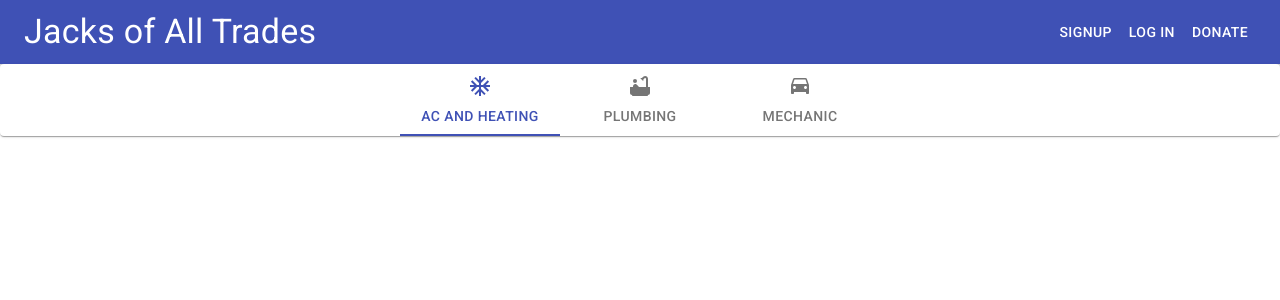
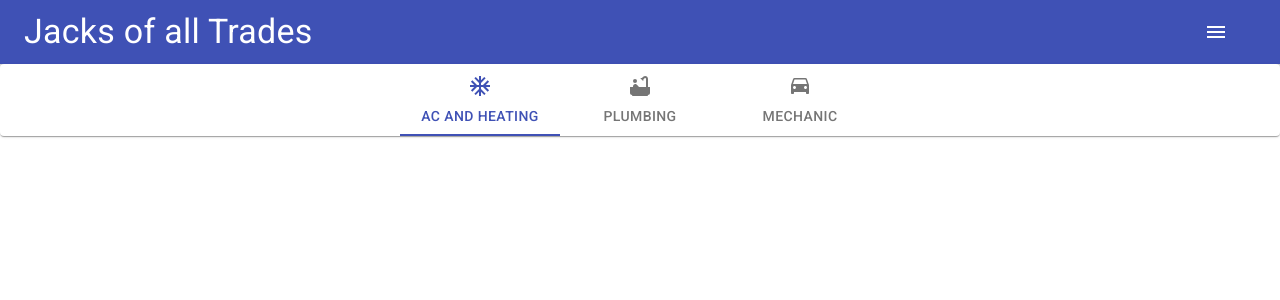
Before and after one commit to jaimecedillo/mern-project, a React (Create React App) app in the folder client/: page / in a window 1280 px wide. Shown: the top 300 px of the page. Built offline with nearby package versions, Linux system fonts and the light colour scheme.

Commit message:
updated navbar

```diff
--- a/client/src/components/Navbar/index.js
+++ b/client/src/components/Navbar/index.js
@@ -1,15 +1,17 @@
-
-import React, { useState } from 'react';
+import React from 'react';
 import { makeStyles } from '@material-ui/core/styles';
 import AppBar from '@material-ui/core/AppBar';
 import Toolbar from '@material-ui/core/Toolbar';
 import Typography from '@material-ui/core/Typography';
 import IconButton from '@material-ui/core/IconButton';
-import Button from '@material-ui/core/Button';
 import MenuIcon from '@material-ui/icons/Menu';
-// import { Link } from "react-router-dom";
+import MenuItem from '@material-ui/core/MenuItem';
+import Menu from '@material-ui/core/Menu';
 
-const useStyles = makeStyles(theme => ({
+const useStyles = makeStyles((theme) => ({
+    root: {
+        flexGrow: 1,
+      },
       menuButton: {
         marginRight: theme.spacing(2),
       },
@@ -18,40 +20,67 @@ const useStyles = makeStyles(theme => ({
       },
     }));
 
+
 const Navbar = () => {
     const classes = useStyles();
-    const [open, setOpen] = useState(false);
 
-    const handleOpen = () => {
-        setOpen(true);
+  const [anchorEl, setAnchorEl] = React.useState(null);
+  const open = Boolean(anchorEl);
+
+
+
+  const handleMenu = (event) => {
+    setAnchorEl(event.currentTarget);
   };
 
   const handleClose = () => {
-        setOpen(false);
+    setAnchorEl(null);
   };
 
+
     return (
+
+          <div className={classes.root}>
+
             <AppBar position="static">
               <Toolbar>
 
                 <Typography variant="h4" className={classes.title}>
-                {/* <Link to="/"> */}
-                    Jacks of All Trades
-                    {/* </Link> */}
+                  Jacks of all Trades
                 </Typography>
-                <Button color="inherit" onClick={handleOpen}>
-                    Signup
-                </Button>
-                <Button color="inherit" onClick={handleOpen}>
-                    Log in
-                </Button>
-                <Button color="inherit" onClick={handleOpen}>
-                    Donate
-                </Button>
+                <IconButton edge="start" className={classes.menuButton} color="inherit" aria-label="menu"   onClick={handleMenu}>
+                  <MenuIcon />
+                </IconButton>
+                  <div>
+
+                    <Menu
+                      id="menu-appbar"
+                      anchorEl={anchorEl}
+                      anchorOrigin={{
+                        vertical: 'top',
+                        horizontal: 'right',
+                      }}
+                      keepMounted
+                      transformOrigin={{
+                        vertical: 'top',
+                        horizontal: 'right',
+                      }}
+                      open={open}
+                      onClose={handleClose}
+                    >
+                      <MenuItem onClick={handleClose}>Home</MenuItem>
+                      <MenuItem onClick={handleClose}>Login</MenuItem>
+                      <MenuItem onClick={handleClose}>Logout</MenuItem>
+                      <MenuItem onClick={handleClose}>Sign Up</MenuItem>
+                      <MenuItem onClick={handleClose}>Donate</MenuItem>
+                    </Menu>
+                  </div>
+
               </Toolbar>
-
             </AppBar>
+          </div>
         );
       };
 
+
 export default Navbar;
```
Lines whose indentation alone changed are shown as unchanged.
